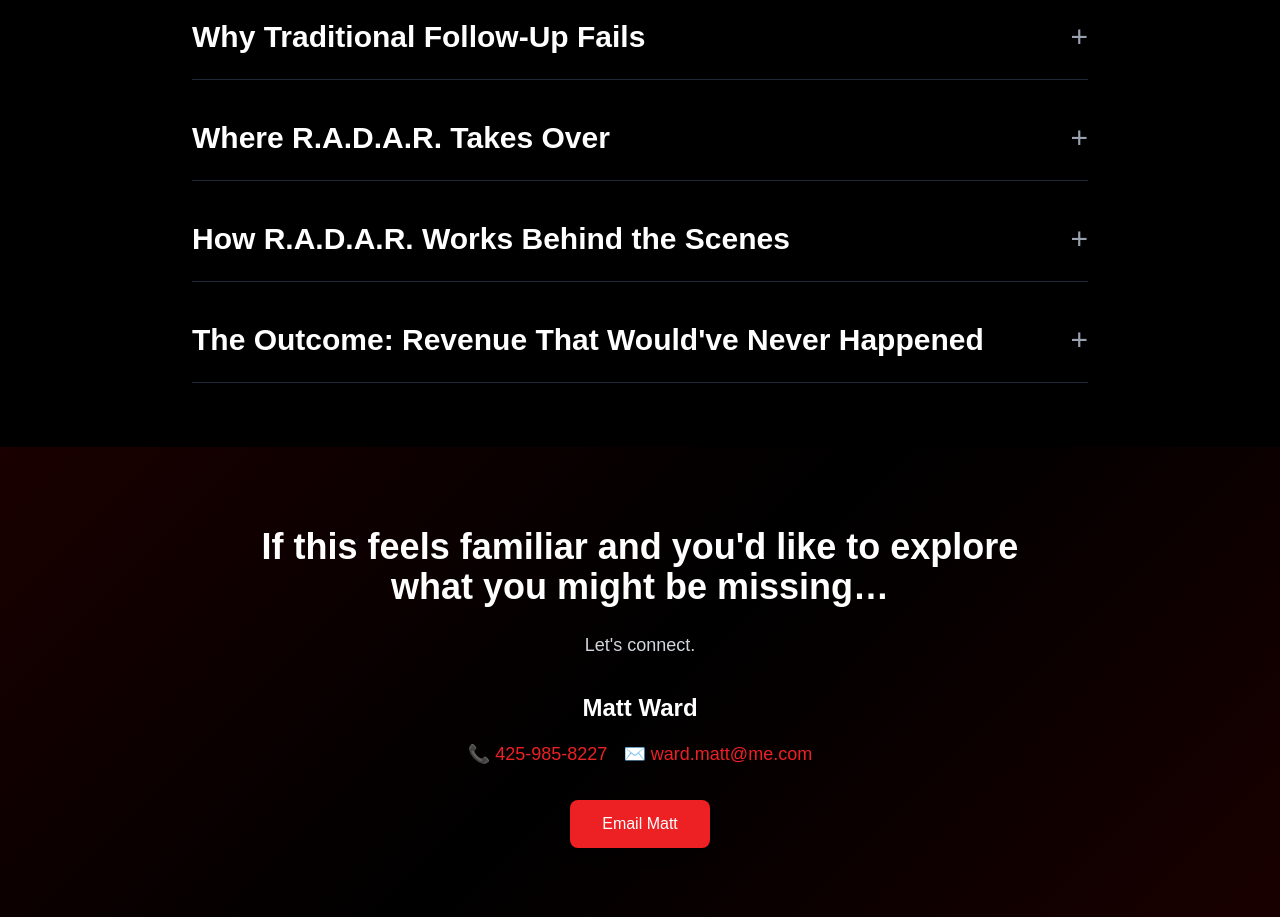
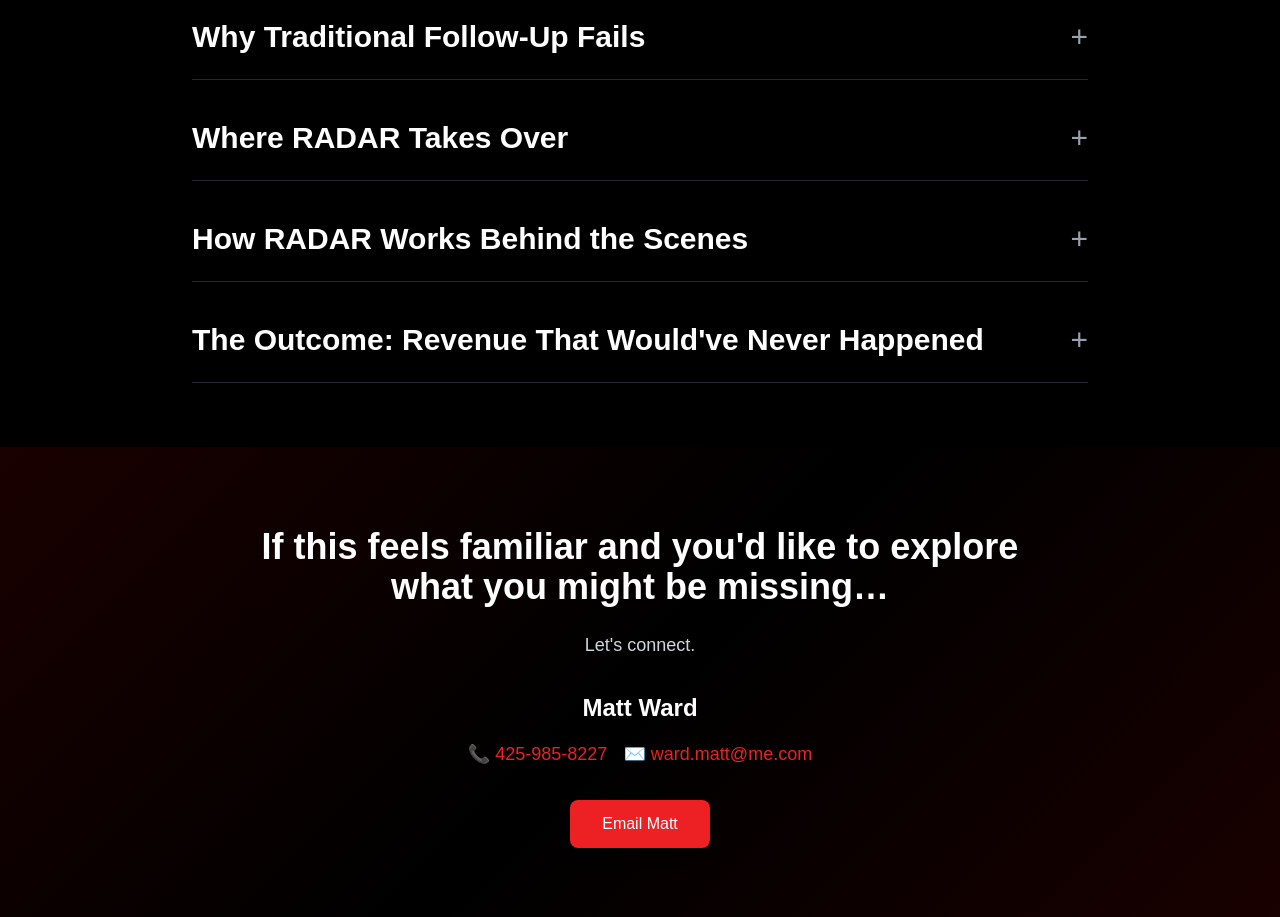
Before and after one commit to markwarddesign/dealertransparency, a Next.js app: page /radar in a window 1280 px wide. Shown: the part 1100-2017 px from the top of the page. Built offline with nearby package versions, Linux system fonts and the light colour scheme.

Commit message:
Update page.tsx

```diff
--- a/src/app/radar/page.tsx
+++ b/src/app/radar/page.tsx
@@ -285,14 +285,14 @@ export default function RadarPage() {
             </div>
           </div>
 
-          {/* WHERE R.A.D.A.R. TAKES OVER */}
+          {/* WHERE RADAR TAKES OVER */}
           <div className="border-b border-gray-800">
             <button
               onClick={() => toggleSection('how')}
               className="w-full flex items-center justify-between py-6 text-left group"
             >
               <h2 className="text-2xl md:text-3xl font-bold text-white group-hover:text-red-500 transition-colors">
-                Where R.A.D.A.R. Takes Over
+                Where RADAR Takes Over
               </h2>
               <span className="text-3xl text-gray-400 group-hover:text-red-500 transition-colors">
                 {openSection === 'how' ? '−' : '+'}
@@ -301,7 +301,7 @@ export default function RadarPage() {
             <div className={`overflow-hidden transition-all duration-300 ${openSection === 'how' ? 'max-h-[600px] pb-6' : 'max-h-0'}`}>
               <div className="space-y-4 text-lg text-gray-300 leading-relaxed">
                 <p>
-                  R.A.D.A.R. activates exactly where salespeople stop, where AI finishes, and where the CRM is about to close the opportunity. It fills the long-term gap no existing system covers.
+                  RADAR activates exactly where salespeople stop, where AI finishes, and where the CRM is about to close the opportunity. It fills the long-term gap no existing system covers.
                 </p>
                 <ul className="space-y-3 pt-2">
                   <li className="flex items-start">
@@ -326,20 +326,20 @@ export default function RadarPage() {
                   </li>
                 </ul>
                 <p className="font-medium text-white text-xl pt-2">
-                  R.A.D.A.R. doesn't push — it stays present.
+                  RADAR doesn't push — it stays present.
                 </p>
               </div>
             </div>
           </div>
 
-          {/* HOW R.A.D.A.R. WORKS BEHIND THE SCENES */}
+          {/* HOW RADAR WORKS BEHIND THE SCENES */}
           <div className="border-b border-gray-800">
             <button
               onClick={() => toggleSection('framework')}
               className="w-full flex items-center justify-between py-6 text-left group"
             >
               <h2 className="text-2xl md:text-3xl font-bold text-white group-hover:text-red-500 transition-colors">
-                How R.A.D.A.R. Works Behind the Scenes
+                How RADAR Works Behind the Scenes
               </h2>
               <span className="text-3xl text-gray-400 group-hover:text-red-500 transition-colors">
                 {openSection === 'framework' ? '−' : '+'}
@@ -348,7 +348,7 @@ export default function RadarPage() {
             <div className={`overflow-hidden transition-all duration-300 ${openSection === 'framework' ? 'max-h-[600px] pb-6' : 'max-h-0'}`}>
               <div className="space-y-4 text-lg text-gray-300 leading-relaxed">
                 <p>
-                  R.A.D.A.R. reads customer behavior inside your CRM and engages using simple, human-sounding messages at the moments when traditional follow-up disappears.
+                  RADAR reads customer behavior inside your CRM and engages using simple, human-sounding messages at the moments when traditional follow-up disappears.
                 </p>
                 <ul className="space-y-3 pt-2">
                   <li className="flex items-start">
@@ -373,7 +373,7 @@ export default function RadarPage() {
                   </li>
                 </ul>
                 <p className="font-medium text-white text-xl pt-2">
-                  The longer R.A.D.A.R. runs, the stronger it becomes.
+                  The longer RADAR runs, the stronger it becomes.
                 </p>
               </div>
             </div>
@@ -395,7 +395,7 @@ export default function RadarPage() {
             <div className={`overflow-hidden transition-all duration-300 ${openSection === 'impact' ? 'max-h-[600px] pb-6' : 'max-h-0'}`}>
               <div className="space-y-4 text-lg text-gray-300 leading-relaxed">
                 <p>
-                  R.A.D.A.R. re-engages customers who still intended to buy but were pushed into cold or lost status long before their buying cycle ended.
+                  RADAR re-engages customers who still intended to buy but were pushed into cold or lost status long before their buying cycle ended.
                 </p>
                 <ul className="space-y-3 pt-2">
                   <li className="flex items-start">
@@ -420,7 +420,7 @@ export default function RadarPage() {
                   </li>
                 </ul>
                 <p className="font-medium text-white text-xl pt-2">
-                  R.A.D.A.R. turns abandoned revenue into recovered opportunity.
+                  RADAR turns abandoned revenue into recovered opportunity.
                 </p>
               </div>
             </div>
```
